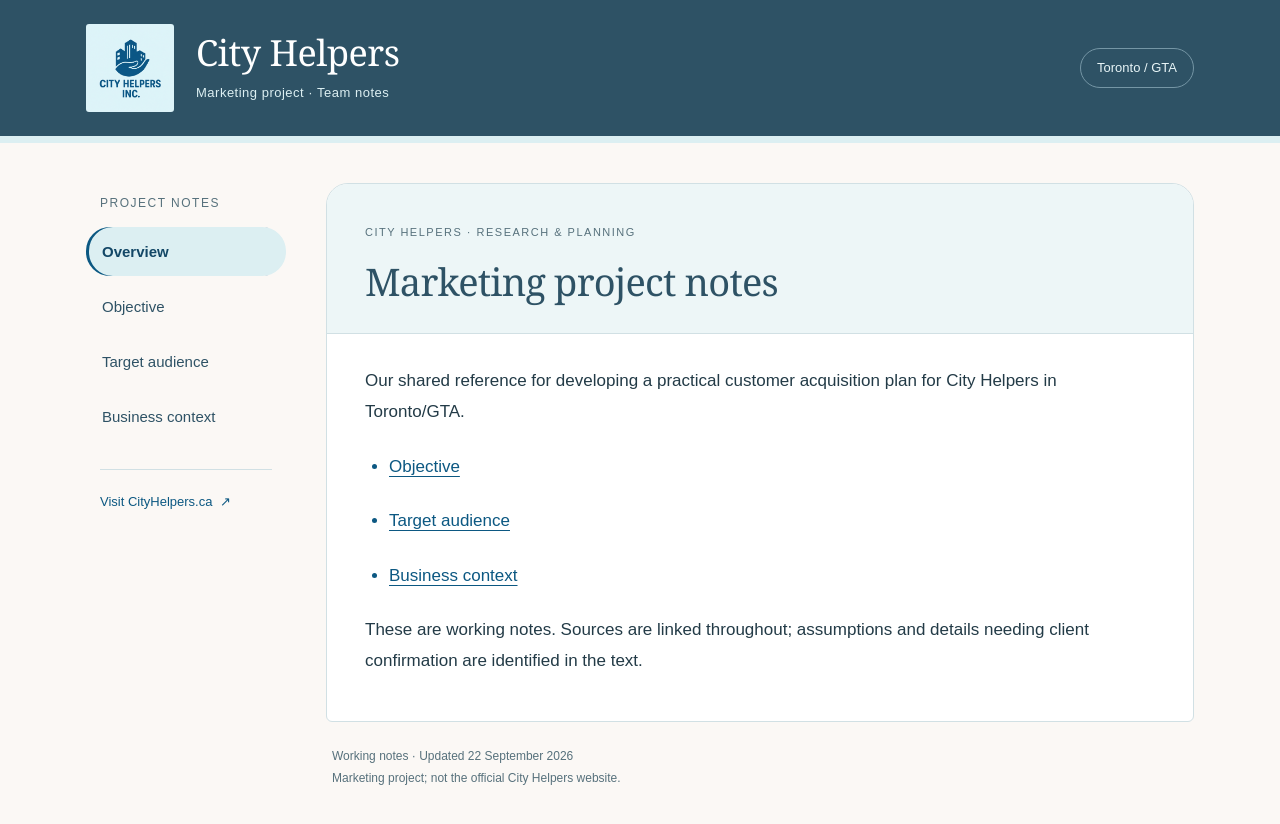
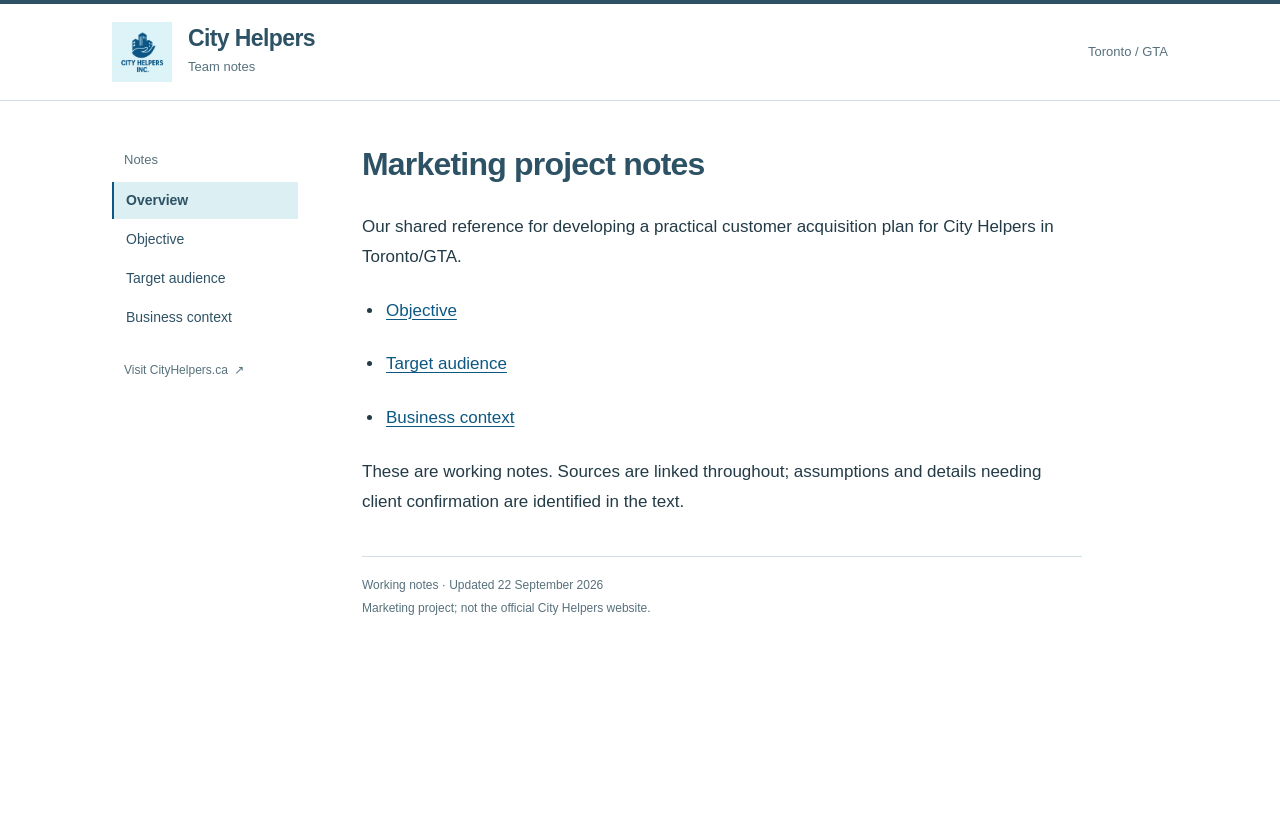
Before and after one commit to devdogfish/cityhelpers, a Jekyll site: the page built from index.md, in a window 1280 px wide. Shown: the top 824 px of the page. Built offline with Jekyll 4.4.1, drawn with Linux system fonts in a browser that asks for light colours.

Commit message:
Publish latest project notes

```diff
--- a/_data/publication.json
+++ b/_data/publication.json
@@ -1 +1 @@
-{"id": "3199f12dd01a477fa97fbf04594f8856"}
+{"id": "8f82edaf353341349e089a682b767de9"}
--- a/_layouts/default.html
+++ b/_layouts/default.html
@@ -14,26 +14,26 @@
   <header class="masthead">
     <div class="masthead-inner">
       <a class="identity" href="{{ '/' | relative_url }}" aria-label="City Helpers notes home">
-        <img src="{{ '/assets/cityhelpers-logo.jpg' | relative_url }}" width="88" height="88" alt="City Helpers Inc. logo">
-        <span><span class="brand">City Helpers</span><span class="brand-caption">Marketing project · Team notes</span></span>
+        <img src="{{ '/assets/cityhelpers-logo.jpg' | relative_url }}" width="60" height="60" alt="City Helpers Inc. logo">
+        <span><span class="brand">City Helpers</span><span class="brand-caption">Team notes</span></span>
       </a>
       <span class="location">Toronto / GTA</span>
     </div>
   </header>
   <div class="shell">
     <aside>
-      <div class="nav-label">Project notes</div>
+      <div class="nav-label">Notes</div>
       <nav aria-label="Notes">
         <a href="{{ '/' | relative_url }}" {% if page.url == '/' %}aria-current="page"{% endif %}>Overview</a>
         {% for note in site.data.notes %}
-        <a href="{{ note.url | relative_url }}" {% if page.url == note.url %}aria-current="page"{% endif %}>{{ note.label }}</a>
+        <a href="{{ note.url | relative_url }}" {% if page.url == note.url %}aria-current="page"{% endif %}>{{ note.label | escape }}</a>
         {% endfor %}
       </nav>
       <a class="business-link" href="https://www.cityhelpers.ca/" target="_blank" rel="noopener noreferrer">Visit CityHelpers.ca <span aria-hidden="true">↗</span></a>
     </aside>
     <main id="content" tabindex="-1">
       <article>
-        <div class="article-heading"><span class="eyebrow">City Helpers · Research & planning</span><h1>{{ page.title }}</h1></div>
+        <h1>{{ page.title | escape }}</h1>
         <div class="prose">{{ content }}</div>
       </article>
       <footer><span>Working notes · Updated {{ page.updated | default: "22 September 2026" }}</span><span>Marketing project; not the official City Helpers website.</span></footer>
--- a/assets/style.css
+++ b/assets/style.css
@@ -1,40 +1,93 @@
-:root{--blue:#0c5882;--slate:#2e5265;--aqua:#dceff2;--paper:#fbf8f5;--ink:#233b47;--muted:#57717c;--line:#d1e0e4}
-*{box-sizing:border-box}
-body{margin:0;background:var(--paper);color:var(--ink);font:17px/1.8 Arial,Helvetica,sans-serif}
-a{color:var(--blue);text-underline-offset:4px;text-decoration-thickness:1px}
-a:hover{text-decoration-thickness:2px}
-a:focus-visible{outline:3px solid #b47924;outline-offset:5px}
-.skip{position:absolute;top:-80px;left:16px;z-index:10;background:#fff;padding:10px 16px}.skip:focus{top:12px}
-.masthead{background:var(--slate);border-bottom:7px solid var(--aqua)}
-.masthead-inner{max-width:1180px;margin:auto;padding:24px 36px;display:flex;align-items:center;justify-content:space-between;gap:24px}
-.identity{display:flex;align-items:center;gap:22px;color:#fff;text-decoration:none}
-.identity img{display:block;flex-shrink:0;border-radius:3px}
-.brand{display:block;font:400 36px/1.2 Georgia,'Times New Roman',serif;letter-spacing:-.5px}
-.brand-caption{display:block;margin-top:7px;color:#dceff2;font-size:13px;letter-spacing:.5px}
-.location{color:#e8f5f7;font-size:13px;border:1px solid #7596a5;border-radius:30px;padding:7px 16px;white-space:nowrap}
-.shell{max-width:1180px;margin:auto;display:grid;grid-template-columns:200px minmax(0,1fr);gap:40px;padding:40px 36px 56px}
-aside{position:sticky;top:32px;align-self:start}
-.nav-label{font-size:12px;letter-spacing:1.5px;text-transform:uppercase;color:var(--muted);padding:10px 14px 12px}
-nav{display:flex;flex-direction:column;gap:6px}
-nav a{padding:11px 16px;border-radius:24px;text-decoration:none;font-size:15px;color:var(--slate)}
-nav a:hover{background:#eaf2f3}
-nav a[aria-current=page]{background:var(--aqua);font-weight:700;color:#134766;box-shadow:inset 3px 0 0 var(--blue)}
-.business-link{display:block;margin:28px 14px 0;padding-top:20px;border-top:1px solid var(--line);font-size:13px;text-decoration:none}
-.business-link span{margin-left:4px}
-main{min-width:0;outline:none}
-article{background:#fff;border:1px solid var(--line);border-radius:22px 22px 6px 6px;overflow:hidden}
-.article-heading{background:#edf6f7;padding:32px 38px 30px;border-bottom:1px solid var(--line)}
-.eyebrow{color:var(--muted);font-size:11px;letter-spacing:1.5px;text-transform:uppercase}
-h1{font:400 38px/1.18 Georgia,'Times New Roman',serif;letter-spacing:-.8px;color:var(--slate);margin:12px 0 0;max-width:650px}
-.prose{padding:32px 38px 20px}
-h2{font:400 26px/1.3 Georgia,'Times New Roman',serif;color:var(--slate);margin:32px 0 14px}
-p{margin:0 0 24px}.prose>p:first-child{margin-top:0}
-strong{color:#224d64}
-blockquote{margin:26px 0;border-left:3px solid var(--blue);background:#f1f7f8;padding:17px 22px;color:var(--slate);border-radius:0 10px 10px 0}
-blockquote p{margin:0;font-family:Georgia,'Times New Roman',serif;font-size:18px;font-style:italic}
-ul,ol{padding-left:24px}li{margin-bottom:16px}li::marker{color:var(--blue)}
-code{font-size:.86em;overflow-wrap:anywhere;background:#eef4f5;padding:2px 4px;border-radius:3px}
-.prose a{overflow-wrap:anywhere}
-footer{padding:24px 6px 0;font-size:12px;line-height:1.7;color:var(--muted);display:flex;flex-direction:column;gap:2px}
-@media(max-width:760px){.masthead-inner{padding:20px;gap:16px}.identity{gap:14px}.identity img{width:66px;height:66px}.brand{font-size:29px}.brand-caption{font-size:11px}.location{display:none}.shell{grid-template-columns:1fr;gap:22px;padding:18px 18px 40px}aside{position:static}.nav-label,.business-link{display:none}nav{flex-direction:row;flex-wrap:wrap;gap:4px}nav a{font-size:13px;padding:8px 13px}.article-heading{padding:26px 24px}h1{font-size:31px}.prose{padding:26px 24px 10px}body{font-size:16px}h2{font-size:24px}blockquote{padding:14px 16px}footer{font-size:11px}}
-@media print{.masthead{background:#fff;color:#000}.brand,.brand-caption{color:#000}aside,.location,.skip{display:none}.shell{display:block;padding:0}article{border:0}.article-heading,.prose{padding:16px 0}.article-heading{background:#fff}body{background:#fff}}
+:root {
+  --blue: #0c5882;
+  --slate: #2e5265;
+  --aqua: #dceff2;
+  --paper: #fbf8f5;
+  --ink: #233b47;
+  --muted: #57717c;
+  --line: #d1e0e4;
+}
+* { box-sizing: border-box; }
+body {
+  margin: 0;
+  background: #fff;
+  color: var(--ink);
+  font: 17px/1.75 Arial, Helvetica, sans-serif;
+  -webkit-font-smoothing: antialiased;
+}
+a { color: var(--blue); text-underline-offset: 3px; }
+a:hover { text-decoration-thickness: 2px; }
+a:focus-visible { outline: 2px solid var(--blue); outline-offset: 4px; }
+.skip { position: absolute; top: -80px; left: 16px; z-index: 10; background: #fff; padding: 10px 16px; }
+.skip:focus { top: 12px; }
+.masthead { border-top: 4px solid var(--slate); border-bottom: 1px solid var(--line); }
+.masthead-inner {
+  max-width: 1120px;
+  margin: auto;
+  padding: 18px 32px;
+  display: flex;
+  align-items: center;
+  justify-content: space-between;
+  gap: 24px;
+}
+.identity { display: flex; align-items: center; gap: 16px; text-decoration: none; color: var(--slate); }
+.identity img { display: block; flex-shrink: 0; }
+.brand { display: block; font-size: 23px; line-height: 1.2; font-weight: 700; letter-spacing: -.6px; }
+.brand-caption { display: block; font-size: 13px; color: var(--muted); margin-top: 3px; }
+.location { font-size: 13px; color: var(--muted); white-space: nowrap; }
+.shell {
+  max-width: 1120px;
+  margin: auto;
+  padding: 48px 32px 56px;
+  display: grid;
+  grid-template-columns: 186px minmax(0, 1fr);
+  gap: 64px;
+}
+aside { position: sticky; top: 32px; align-self: start; }
+.nav-label { font-size: 13px; color: var(--muted); padding: 0 12px 10px; }
+nav { display: flex; flex-direction: column; gap: 2px; }
+nav a { padding: 8px 12px; border-left: 2px solid transparent; font-size: 14px; line-height: 1.5; text-decoration: none; color: var(--slate); }
+nav a:hover { background: var(--paper); }
+nav a[aria-current=page] { border-left-color: var(--blue); background: var(--aqua); font-weight: 700; }
+.business-link { display: block; margin: 24px 12px 0; font-size: 12px; color: var(--muted); text-decoration: none; }
+.business-link span { margin-left: 3px; }
+main { min-width: 0; max-width: 720px; outline: none; }
+h1 { margin: -5px 0 28px; color: var(--slate); font-size: 32px; line-height: 1.25; letter-spacing: -.8px; font-weight: 700; text-wrap: balance; }
+h2 { margin: 34px 0 12px; color: var(--slate); font-size: 23px; line-height: 1.35; letter-spacing: -.3px; }
+h3 { margin: 28px 0 10px; font-size: 19px; line-height: 1.4; }
+p { margin: 0 0 24px; }
+strong { font-weight: 700; }
+blockquote { margin: 24px 0; padding: 0 0 0 20px; border-left: 2px solid var(--line); color: var(--muted); }
+blockquote p:last-child { margin-bottom: 0; }
+ul, ol { padding-left: 22px; margin: 0 0 24px; }
+li { padding-left: 2px; margin-bottom: 10px; }
+code { font-size: .86em; background: var(--paper); padding: 2px 4px; overflow-wrap: anywhere; }
+pre { overflow-x: auto; padding: 16px; background: var(--paper); }
+pre code { padding: 0; }
+.prose a { overflow-wrap: anywhere; }
+.prose img { max-width: 100%; height: auto; }
+footer { border-top: 1px solid var(--line); margin-top: 40px; padding-top: 18px; font-size: 12px; line-height: 1.7; color: var(--muted); display: flex; flex-direction: column; gap: 2px; }
+@media (max-width: 760px) {
+  .masthead-inner { padding: 16px 20px; }
+  .identity { gap: 12px; }
+  .identity img { width: 48px; height: 48px; }
+  .brand { font-size: 21px; }
+  .brand-caption { font-size: 12px; }
+  .location { display: none; }
+  .shell { display: block; padding: 0 20px 36px; }
+  aside { position: static; margin-bottom: 28px; padding: 16px 0; border-bottom: 1px solid var(--line); }
+  .nav-label, .business-link { display: none; }
+  nav { flex-direction: row; flex-wrap: wrap; gap: 4px 12px; }
+  nav a { padding: 7px 0; border-left: 0; border-bottom: 2px solid transparent; font-size: 13px; }
+  nav a[aria-current=page] { background: none; border-bottom-color: var(--blue); }
+  h1 { font-size: 28px; margin: 0 0 24px; }
+  body { font-size: 16px; }
+  h2 { font-size: 22px; }
+}
+@media print {
+  aside, .location, .skip { display: none; }
+  .masthead { border-top: 0; }
+  .shell { display: block; padding: 24px 0; }
+  main { max-width: none; }
+  .masthead-inner { padding: 0 0 16px; }
+}
```
